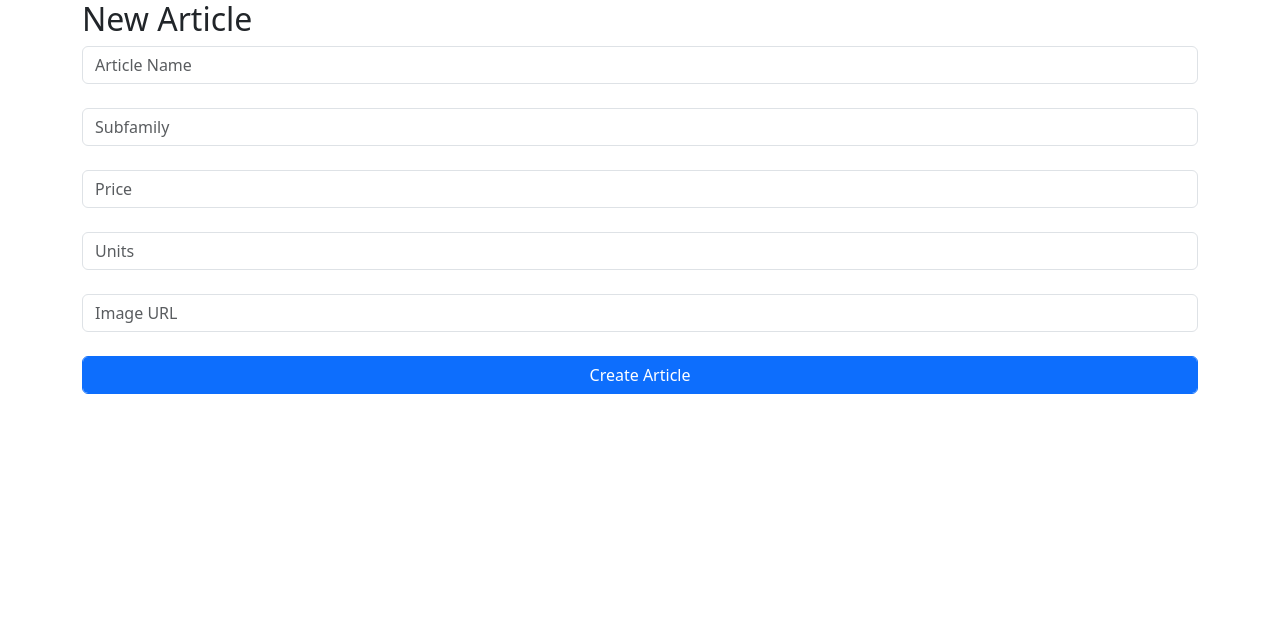
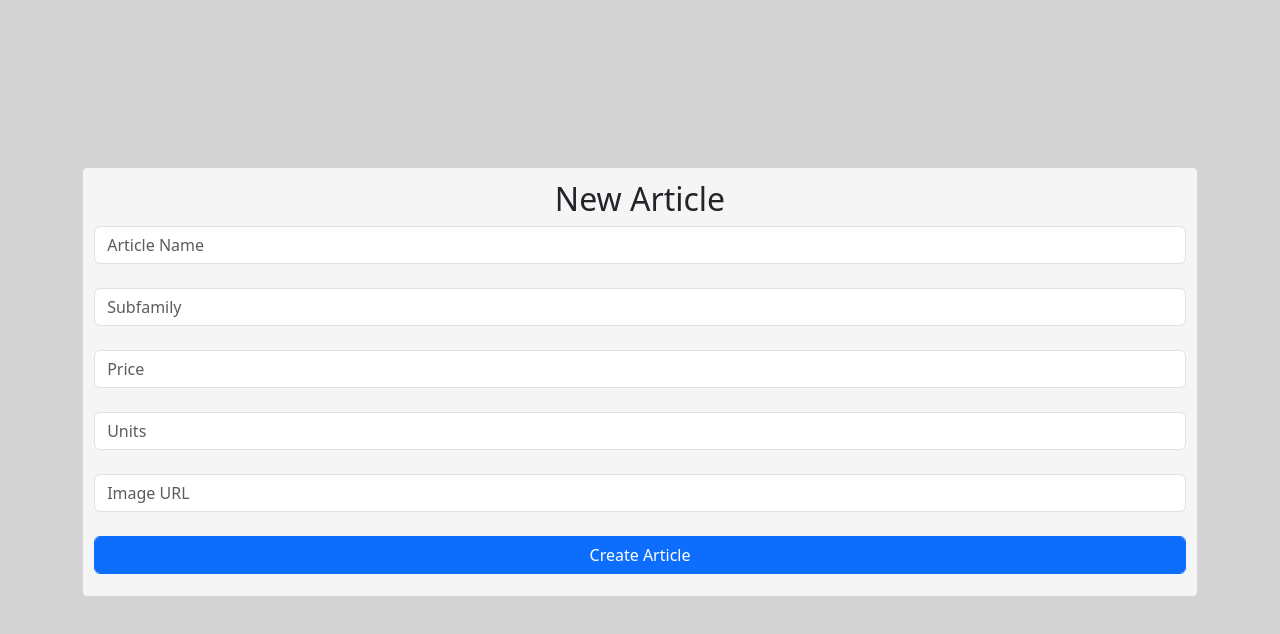
Before and after one commit to mitzie17/product-inventory, a website: page index.html in a window 1280 px wide. Drawn offline with nearby package versions, Linux system fonts and the light colour scheme; no server answers.

Commit message:
linked styles.css to html file and gave h2 an id for styling

```diff
--- a/index.html
+++ b/index.html
@@ -5,10 +5,11 @@
     <meta name="viewport" content="width=device-width, initial-scale=1.0">
     <title>Product Inventory</title>
     <link rel="stylesheet" href="node_modules/bootstrap/dist/css/bootstrap.css">
+    <link rel="stylesheet" href="styles.css">
 </head>
 <body class="container">
     <div id="new-article" class="jumbotron">
-        <h2>New Article</h2>
+        <h2 id="article-form-heading">New Article</h2>
         <input type="text" id="new-article-name" class="form-control" placeholder="Article Name"> <br>
         <input type="text" id="new-article-subfamily" class="form-control" placeholder="Subfamily"> <br>
         <input type="number" id="new-article-price" class="form-control" placeholder="Price"> <br>
```
